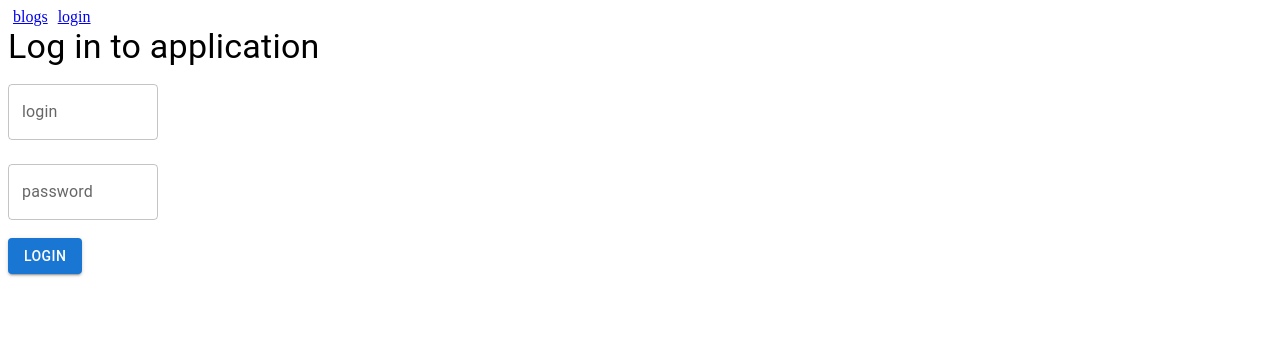
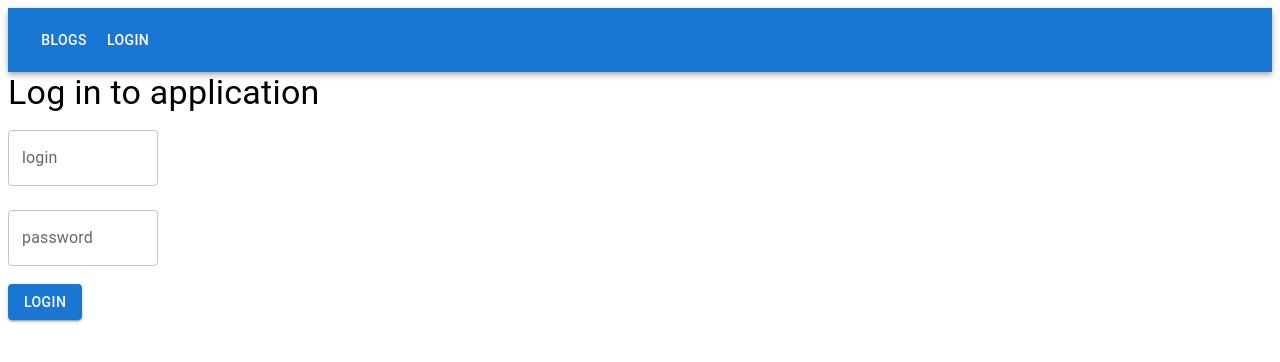
Before and after one commit to 1589presdm/full-stack-open-course, a React (Vite) app in the folder part5/bloglist-frontend/: page /login in a window 1280 px wide. Shown: the top 362 px of the page. Built offline with nearby package versions, Linux system fonts and the light colour scheme; no server answers.

Commit message:
5.30 done

```diff
--- a/part5/bloglist-frontend/src/App.jsx
+++ b/part5/bloglist-frontend/src/App.jsx
@@ -1,6 +1,9 @@
 import { useState, useEffect } from 'react'
-import { Routes, Route, Link,
-  useNavigate, Navigate } from 'react-router-dom'
+import {
+  Routes, Route, Link,
+  useNavigate, Navigate
+} from 'react-router-dom'
+import { AppBar, Toolbar, Button } from '@mui/material'
 import Blog from './components/Blog'
 import blogService from './services/blogs'
 import loginService from './services/login'
@@ -93,20 +96,20 @@ const App = () => {
     navigate("/")
   }
 
-  const padding = {padding: 5}
-
   return (
     <>
-      <div>
-        <Link style={padding} to="/">blogs</Link>
-        {!user && (<Link style={padding} to="/login">login</Link>)}
-        {user && (<Link style={padding} to="/create">new blog</Link>)}
-        {user && (<button onClick={handleLogout}>logout</button>)}
-      </div>
+      <AppBar position='static'>
+        <Toolbar>
+          <Button color='inherit' component={Link} to="/">Blogs</Button>
+          {!user && (<Button color='inherit' component={Link} to="/login">LogIn</Button>)}
+          {user && (<Button color='inherit' component={Link} to="/create">New blog</Button>)}
+          {user && (<Button color='inherit' onClick={handleLogout}>LogOut</Button>)}
+        </Toolbar>
+      </AppBar>
 
       <Routes>
         <Route path="/login" element={<LoginForm login={login} />} />
-        <Route path='/create' element={user ? <BlogForm createBlog={addBlog}/> : <Navigate to="/login" replace />} />
+        <Route path='/create' element={user ? <BlogForm createBlog={addBlog} /> : <Navigate to="/login" replace />} />
         <Route path="/blogs/:id" element={<Blog blogs={blogs} like={likeHandler} remove={removeHandler} userId={user?.id} />} />
         <Route path="/" element={<Bloglist blogs={blogs} />} />
       </Routes>
@@ -114,6 +117,7 @@ const App = () => {
         <Notification message={successMessage || errorMessage}
           type={errorMessage ? 'error' : 'success'} />
       </div>
+
     </>
   )
 }
--- a/part5/bloglist-frontend/src/components/Notification.jsx
+++ b/part5/bloglist-frontend/src/components/Notification.jsx
@@ -1,12 +1,15 @@
+import { Alert } from "@mui/material"
+
+
 const Notification = ({ message, type }) => {
   if (message === null) {
     return null
   }
 
   return (
-    <div className={type === 'error' ? 'error' : 'success'}>
+    <Alert severity={type} sx={{ mt: 2 }}>
       {message}
-    </div>
+    </Alert>
   )
 }
 
```
